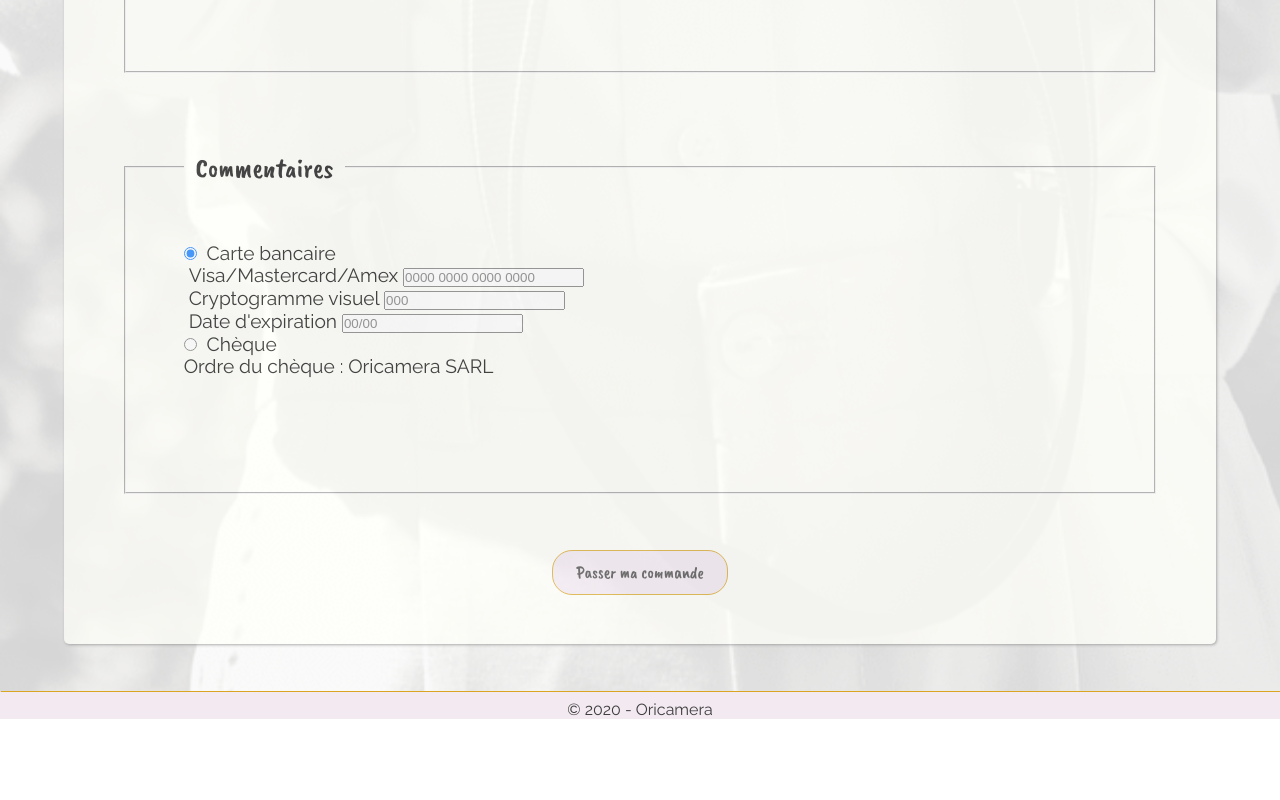
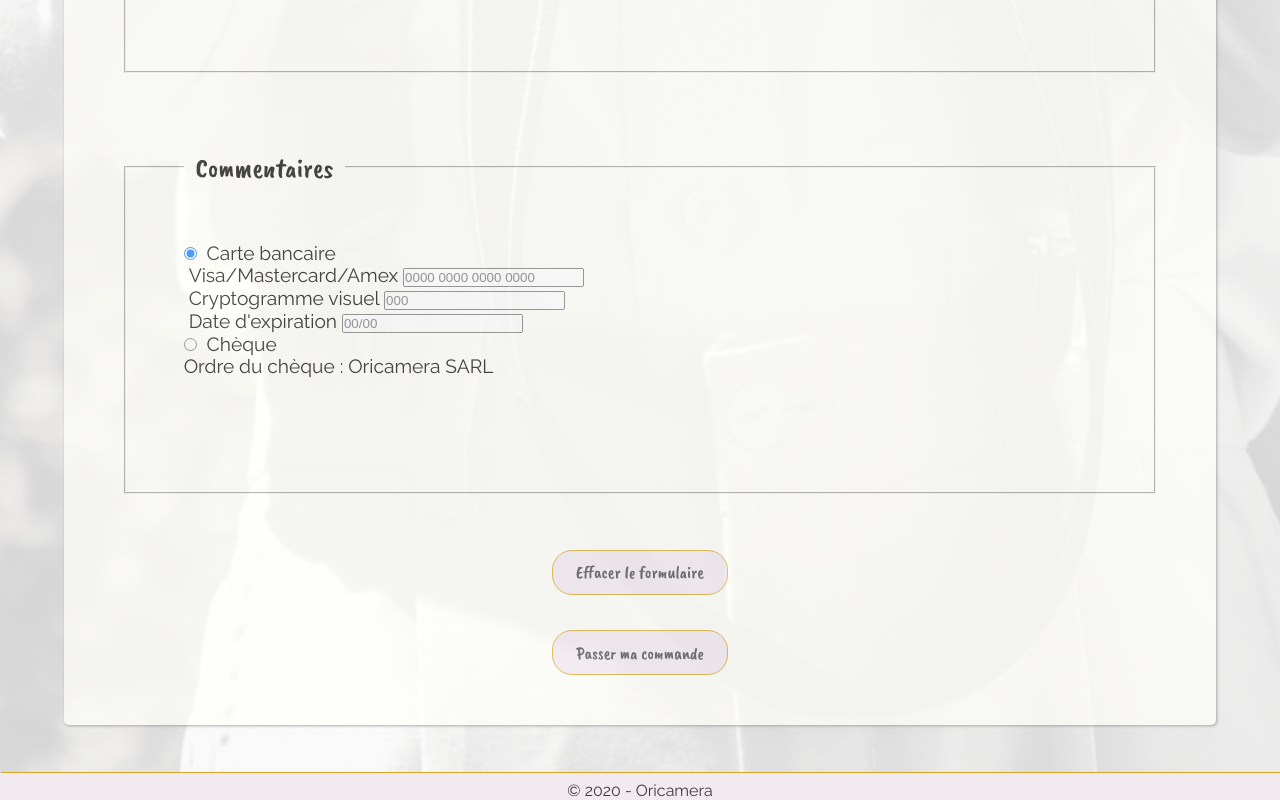
Before and after one commit to gmlesfrites/P5-oricamera, a website: page html/cart.html in a window 1280 px wide. Shown: the part 1956-2756 px from the top of the page. Before the commit the page ends 2675 px from the top, so only its background shows below. Drawn offline with nearby package versions, Linux system fonts and the light colour scheme.

Commit message:
ajout btn effacer donnees form

```diff
--- a/html/cart.html
+++ b/html/cart.html
@@ -241,13 +241,16 @@
 				</fieldset>
 				<!-- Commentaire pour livraison -->
 
-				<!-- Bouton envoi -->
-				<button class="button__form" type="submit"
-					aria-label="Ci-après le bouton d'envoi de votre formulaire">Passer ma commande</button>
-				<!-- Bouton envoi END -->
+				<!-- Bouton effacer le formulaire -->
+				<button class="button__form" type="reset"
+					aria-label="Ci-après le bouton pour effacer de votre formulaire">Effacer le formulaire</button>
+				<!-- Bouton effacer le formulaire END -->
 			</form>
 			<!-- formulaire de commande END -->
-
+			<!-- Bouton envoi -->
+			<button class="button__form" type="submit" aria-label="Ci-après le bouton d'envoi de votre formulaire">Passer ma
+				commande</button>
+			<!-- Bouton envoi END -->
 		</section>
 		<!-- Section formulaire de commande END -->
 
```
